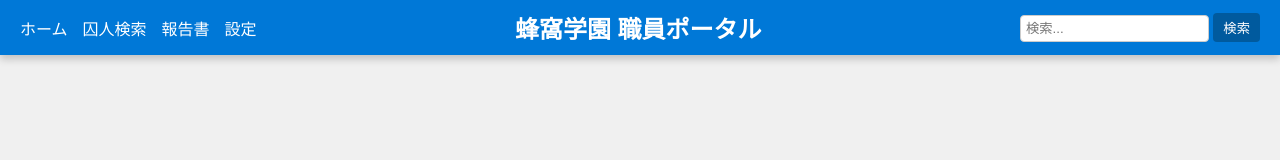
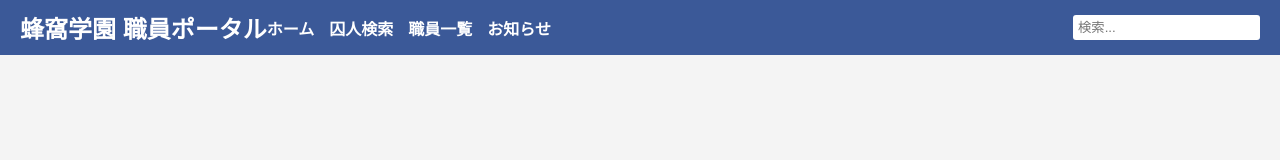
Before and after one commit to houkagakuen/test, a plain HTML site: page index.html in a window 1280 px wide. Drawn offline with Linux system fonts and the light colour scheme.

Commit message:
Update index.html

```diff
--- a/index.html
+++ b/index.html
@@ -8,63 +8,57 @@
         body {
             font-family: Arial, sans-serif;
             margin: 0;
-            background-color: #f0f0f0;
+            padding: 0;
+            background-color: #f4f4f4;
         }
         header {
-            background-color: #0078d7;
+            background-color: #3b5998;
             color: white;
             padding: 10px 20px;
             display: flex;
+            justify-content: space-between;
             align-items: center;
-            box-shadow: 0 4px 8px rgba(0, 0, 0, 0.2);
         }
-        .menu-bar {
-            margin-right: auto;
+        .logo {
+            font-size: 1.5em;
+            font-weight: bold;
+        }
+        .menu {
             display: flex;
             gap: 15px;
         }
-        .menu-bar a {
+        .menu a {
             color: white;
             text-decoration: none;
+            font-weight: bold;
         }
-        .title {
-            font-size: 1.5em;
-            font-weight: bold;
+        .menu a:hover {
+            text-decoration: underline;
         }
         .search-bar {
             margin-left: auto;
         }
         .search-bar input[type="text"] {
             padding: 5px;
-            border-radius: 4px;
-            border: 1px solid #ccc;
-        }
-        .search-bar input[type="submit"] {
-            padding: 5px 10px;
-            background-color: #005a9e;
-            color: white;
+            border-radius: 3px;
             border: none;
-            border-radius: 4px;
-            cursor: pointer;
+            outline: none;
         }
     </style>
 </head>
 <body>
     <header>
-        <nav class="menu-bar">
-            <a href="#home">ホーム</a>
-            <a href="#student_search">囚人検索</a>
-            <a href="#reports">報告書</a>
-            <a href="#settings">設定</a>
+        <div class="logo">蜂窩学園 職員ポータル</div>
+        <nav class="menu">
+            <a href="#">ホーム</a>
+            <a href="#">囚人検索</a>
+            <a href="#">職員一覧</a>
+            <a href="#">お知らせ</a>
         </nav>
-        <div class="title">蜂窩学園 職員ポータル</div>
         <div class="search-bar">
             <input type="text" placeholder="検索...">
-            <input type="submit" value="検索">
         </div>
     </header>
-    <main>
-        <!-- サイトの内容はここに埋め込みます -->
-    </main>
+    <!-- 他のコンテンツはここに埋め込む -->
 </body>
 </html>
```
